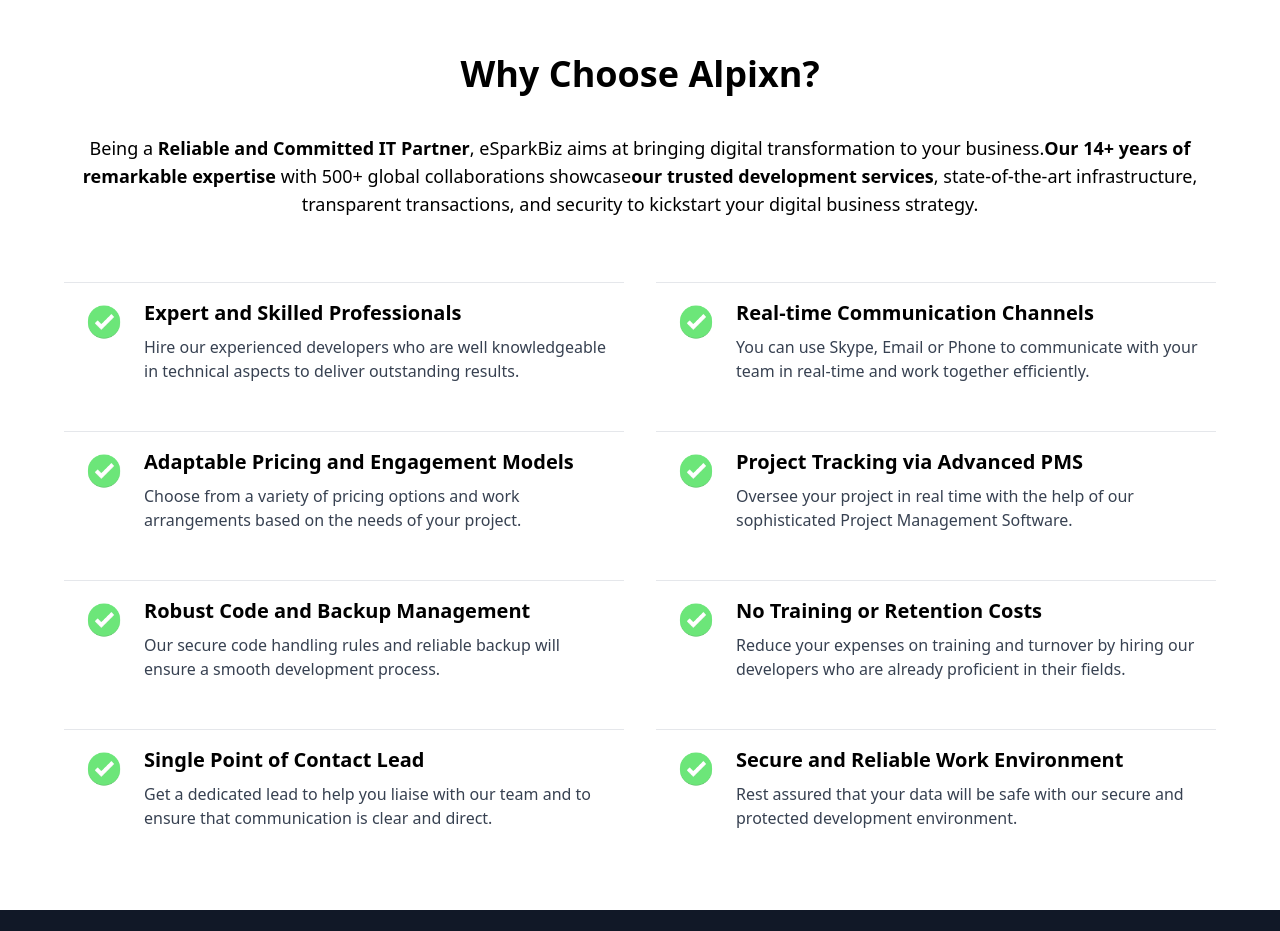
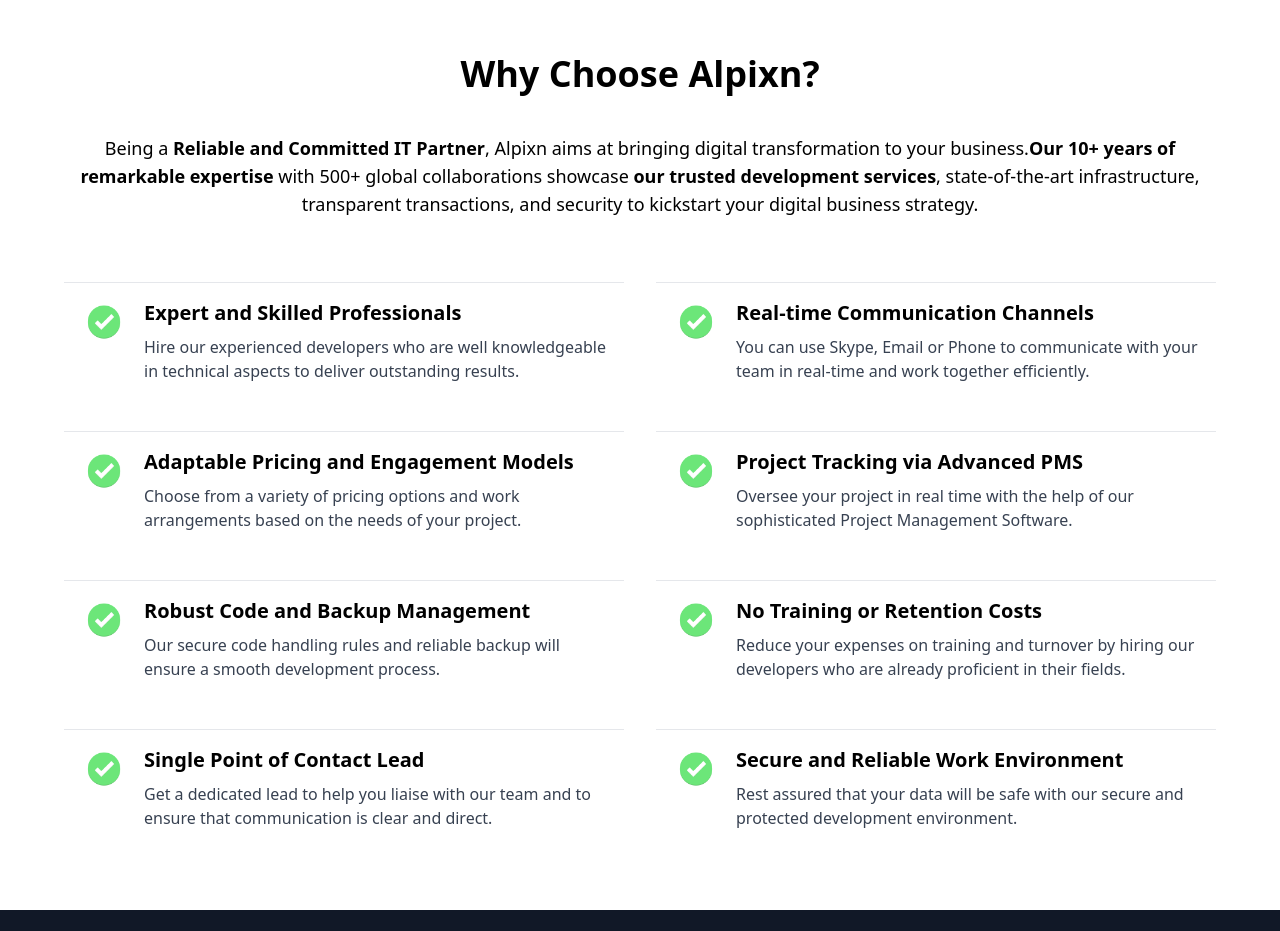
Before and after one commit to aksh10patil/software-company-site, a React (Vite) app in the folder frontend/: page /hiretalent in a window 1280 px wide. Shown: the part 1080-2011 px from the top of the page. Built offline with nearby package versions, Linux system fonts and the light colour scheme; a web font is replaced by a local one.

Commit message:
Fixed minor bugs

```diff
--- a/frontend/src/pages/HireTalent.jsx
+++ b/frontend/src/pages/HireTalent.jsx
@@ -151,9 +151,9 @@
 
     <div class="text-center mb-16">
       <p class="text-lg">
-        Being a <span class="font-bold">Reliable and Committed IT Partner</span>, eSparkBiz aims at bringing digital transformation to your business.
-        <span class="font-bold">Our 14+ years of remarkable expertise</span> with 500+ global collaborations showcase
-        <span class="font-bold">our trusted development services</span>, state-of-the-art infrastructure,
+        Being a <span class="font-bold">Reliable and Committed IT Partner</span>, Alpixn aims at bringing digital transformation to your business.
+        <span class="font-bold">Our 10+ years of remarkable expertise</span> with 500+ global collaborations showcase
+        <span class="font-bold"> our trusted development services</span>, state-of-the-art infrastructure,
         transparent transactions, and security to kickstart your digital business strategy.
       </p>
     </div>
@@ -250,8 +250,6 @@
   </div>
 </section>
 
-
-
             <Footer />
 
     </>
```
